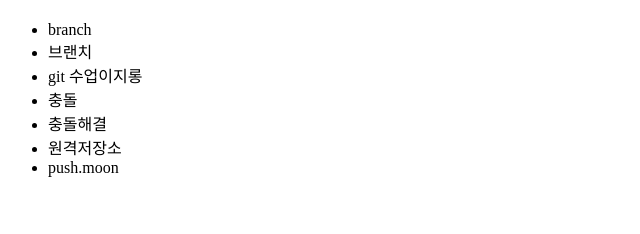
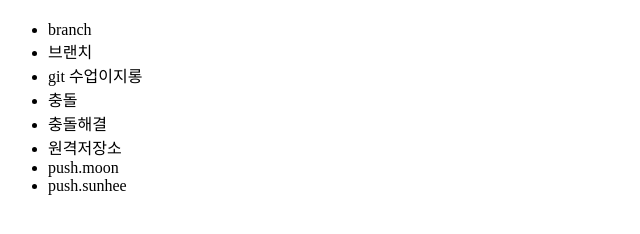
Before and after one commit to Moonsunhee1/Opentutorials_git_test, a plain HTML site: page index.html in a window 1280 px wide. Shown: the part 158-392 px from the top of the page, without its empty margins (0-640 px from the left). Drawn offline with Linux system fonts and the light colour scheme.

Commit message:
push sunhee

```diff
--- a/index.html
+++ b/index.html
@@ -19,7 +19,7 @@
 	<li>충돌해결</li>
 	<li>원격저장소</li>
 		<li>push.moon</li>
-
+		<li>push.sunhee</li>
 
 </ul>
 
```
